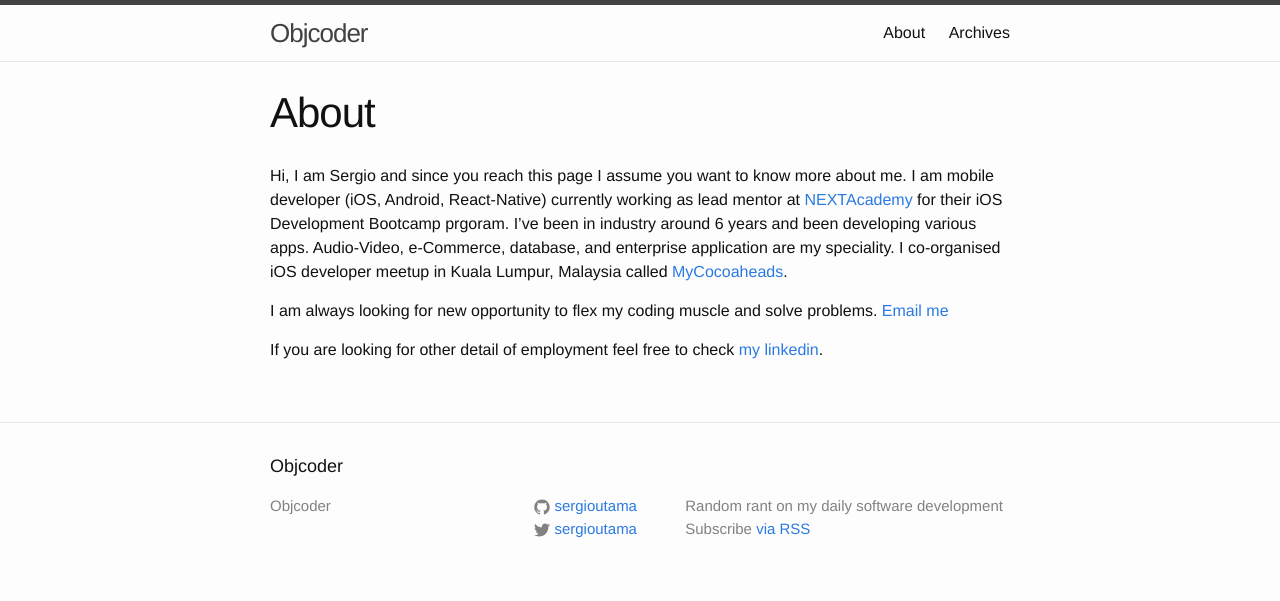
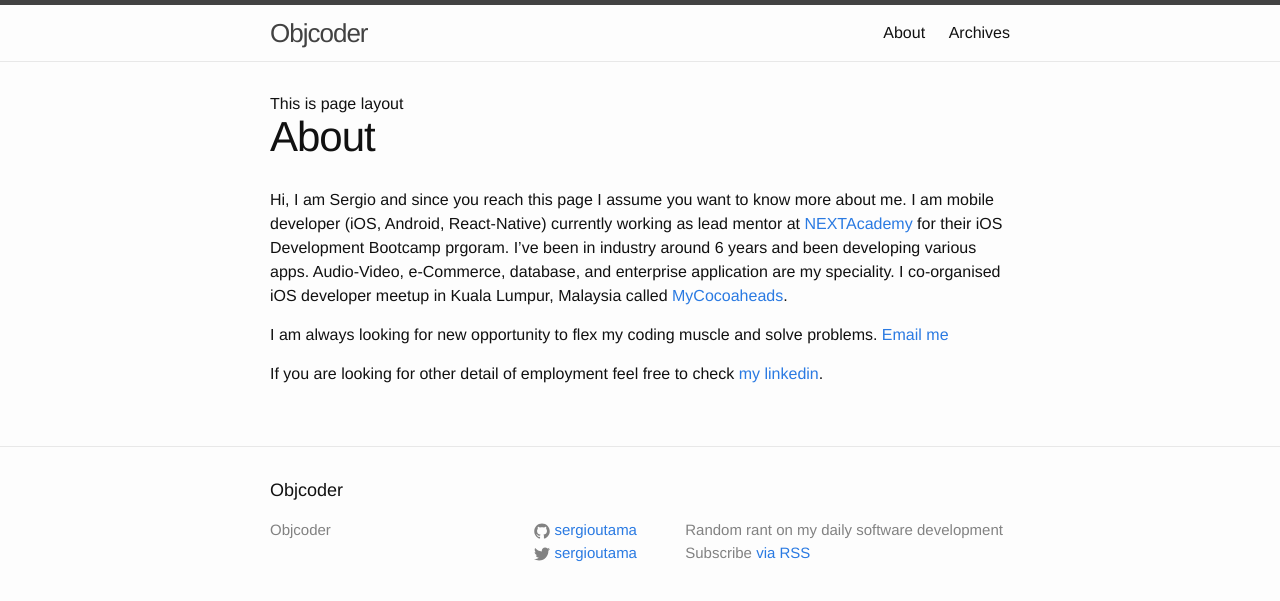
Before and after one commit to sergioutama/sergioutama.github.io, a Jekyll site: the page built from about.md, in a window 1280 px wide. Shown: the top 601 px of the page. Built offline with Jekyll 4.4.1, drawn with Linux system fonts in a browser that asks for light colours.

Commit message:
add html to test which one is page which one is post

```diff
--- a/_layouts/page.html
+++ b/_layouts/page.html
@@ -2,7 +2,7 @@
 layout: default
 ---
 <article class="post">
-
+  This is page layout
   <header class="post-header">
     <h1 class="post-title">{{ page.title }}</h1>
   </header>
--- a/_layouts/post.html
+++ b/_layouts/post.html
@@ -3,7 +3,7 @@
 comments: true
 ---
 <article class="post" itemscope itemtype="http://schema.org/BlogPosting">
-
+  this is post layout
   <header class="post-header">
     <h1 class="post-title" itemprop="name headline">{{ page.title }}</h1>
     <p class="post-meta">
```
